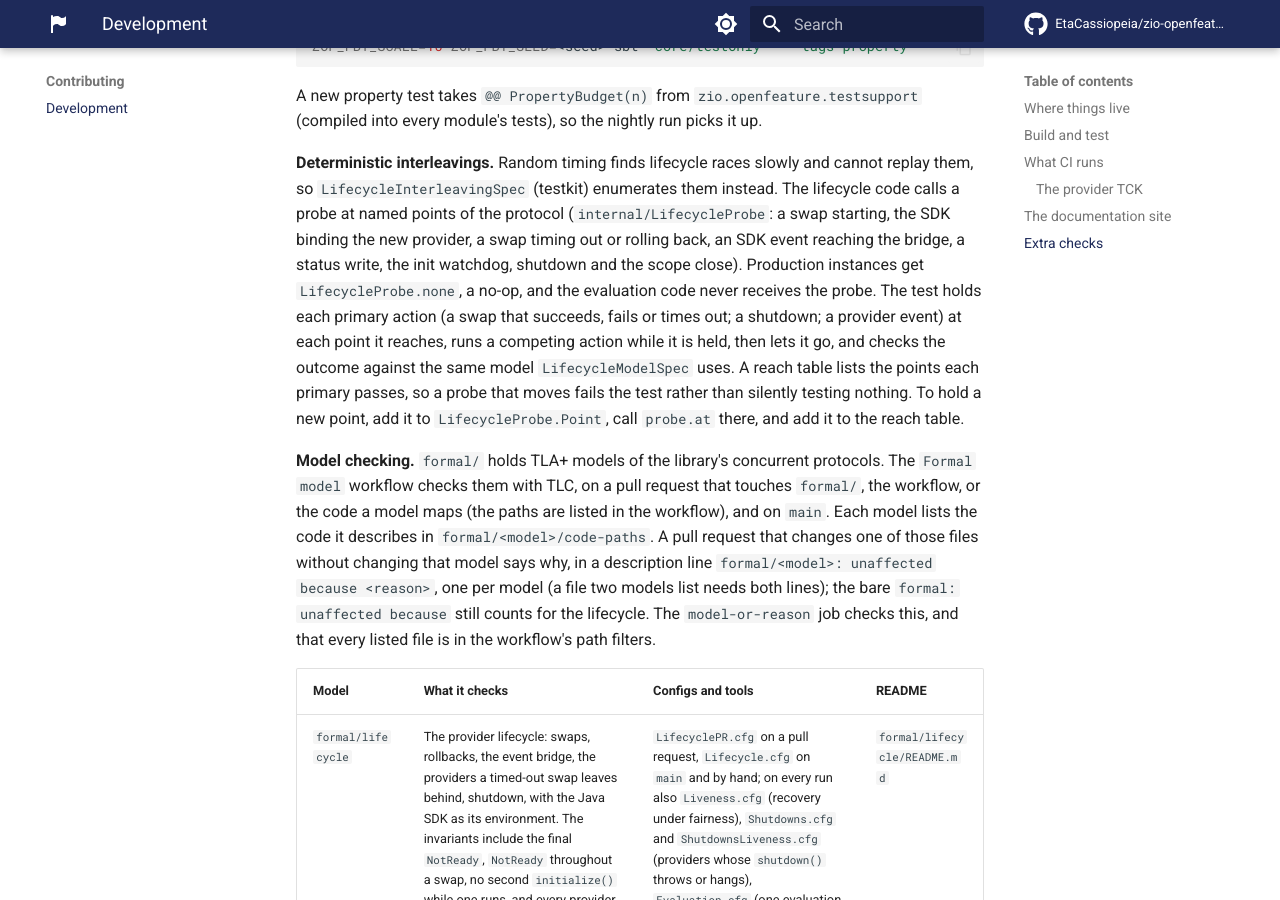
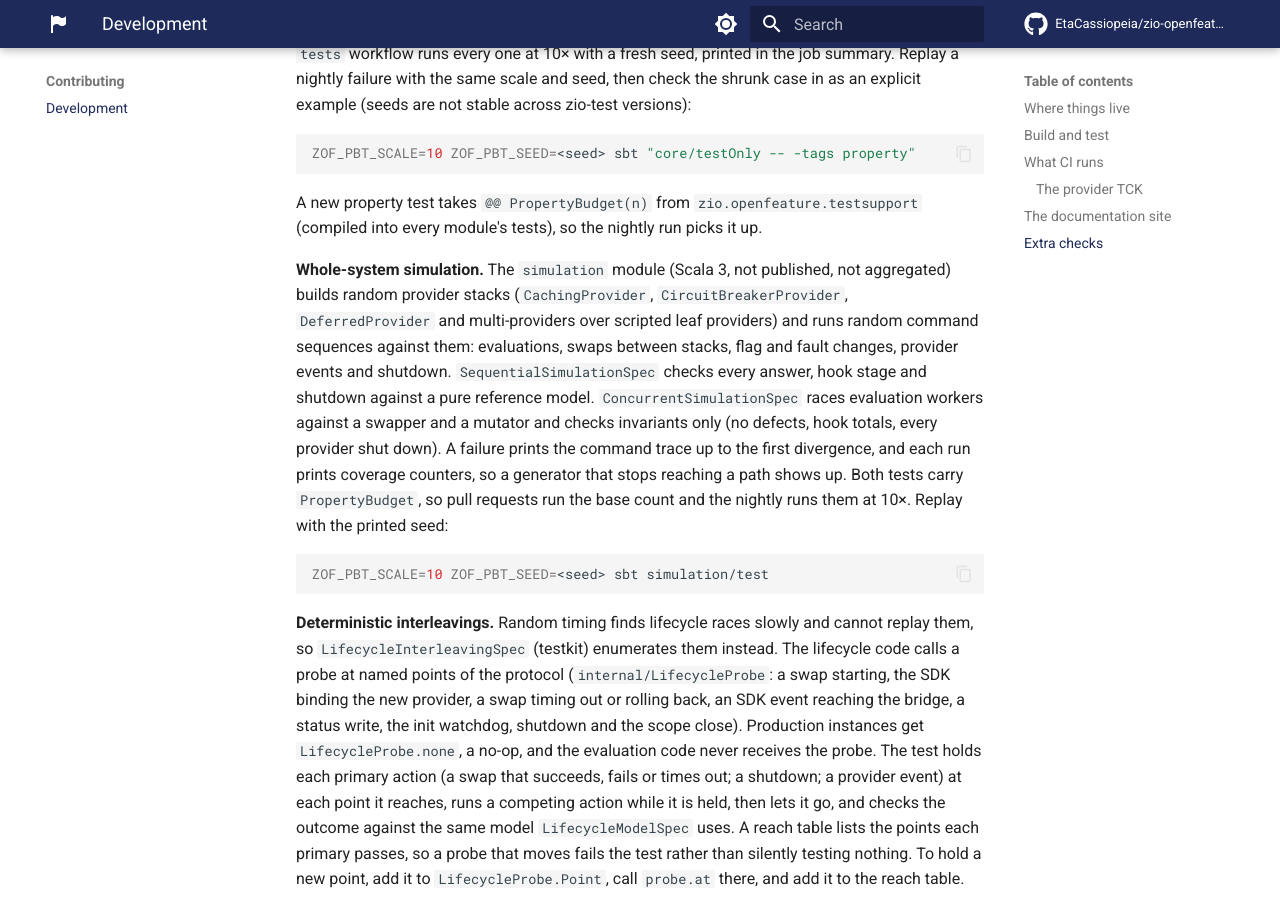
Before and after one commit to EtaCassiopeia/zio-openfeature, an MkDocs documentation site: the page built from docs/development.md, in a window 1280 px wide and 900 px high, scrolled down 4245 px. Built offline with MkDocs 1.6.1 and Material for MkDocs 9.7.7, drawn with Linux system fonts in a browser that asks for light colours; comment, search, counter and statistics services are not loaded; some of the changed text lies outside the part shown.

Commit message:
Add the whole-system simulation and campaign coverage specs (#901)
* Add the whole-system simulation and campaign coverage specs

* Allow the old provider's late initial READY in the swap identity test

````diff
--- a/docs/development.md
+++ b/docs/development.md
@@ -11,6 +11,7 @@
 | `testkit` | `TestFeatureProvider` and the test helpers |
 | `conformance`, `conformance-zio-bdd` | The OpenFeature spec's gherkin suite, run with Cucumber and with zio-bdd; `conformance-zio-bdd` also runs the provider TCK |
 | `provider-fault-tests` | Real providers under network faults (local only; see [Extra checks](#extra-checks)) |
+| `simulation` | Not published. The whole-system simulation: random provider stacks under random commands (see [Extra checks](#extra-checks)) |
 | `examples/docs`, `examples/testkit-app`, `examples/ofrep-init-timeout` | Not published. `docs` holds every code sample on this site, with tests that run them; the others are reference apps |
 
 [Under the hood](architecture.md) has the module dependency diagram.
@@ -38,11 +39,11 @@ also covers the binary-compatibility baselines.
 
 | Job | Run it locally |
 |:----|:---------------|
-| format | `sbt scalafmtCheckAll scalafmtSbtCheck providerFaultTests/scalafmtCheckAll fuzz/scalafmtCheckAll` (`providerFaultTests` and `fuzz` are not aggregated, so format them explicitly) |
+| format | `sbt scalafmtCheckAll scalafmtSbtCheck providerFaultTests/scalafmtCheckAll fuzz/scalafmtCheckAll simulation/scalafmtCheckAll` (`providerFaultTests`, `fuzz` and `simulation` are not aggregated, so format them explicitly) |
 | build and test, JDK 17, 21 and 25, Scala 2.13 and 3 | `sbt +test` |
 | binary compatibility | `sbt +mimaReportBinaryIssues tastyMiMaReportIssues`, then `.github/scripts/check-mima-filters.sh` |
 | published POMs | `sbt +checkPublishedPins +optimizely/checkOptimizelyJsonParser` |
-| examples, and the fault-test and fuzz sources | `sbt examplesOfrepInitTimeout/compile examplesTestkitApp/test examplesDocs/test providerFaultTests/Test/compile fuzz/Test/compile` |
+| examples, the fault-test and fuzz sources, and the simulation | `sbt examplesOfrepInitTimeout/compile examplesTestkitApp/test examplesDocs/test providerFaultTests/Test/compile fuzz/Test/compile simulation/test` |
 | conformance | `sbt conformance/test conformanceZioBdd/test` |
 | gherkin copies in sync (every push); upstream drift (weekly) | `.github/scripts/check-gherkin-drift.sh mirror`; `.github/scripts/check-gherkin-drift.sh upstream main` |
 | provider TCK upstream drift (weekly) | `.github/scripts/check-provider-tck-drift.sh upstream main` |
@@ -140,6 +141,20 @@ ZOF_PBT_SCALE=10 ZOF_PBT_SEED=<seed> sbt "core/testOnly -- -tags property"
 
 A new property test takes `@@ PropertyBudget(n)` from `zio.openfeature.testsupport` (compiled into every module's
 tests), so the nightly run picks it up.
+
+**Whole-system simulation.** The `simulation` module (Scala 3, not published, not aggregated) builds random provider
+stacks (`CachingProvider`, `CircuitBreakerProvider`, `DeferredProvider` and multi-providers over scripted leaf
+providers) and runs random command sequences against them: evaluations, swaps between stacks, flag and fault changes,
+provider events and shutdown. `SequentialSimulationSpec` checks every answer, hook stage and shutdown against a pure
+reference model. `ConcurrentSimulationSpec` races evaluation workers against a swapper and a mutator and checks
+invariants only (no defects, hook totals, every provider shut down). A failure prints the command trace up to the
+first divergence, and each run prints coverage counters, so a generator that stops reaching a path shows up. Both
+tests carry `PropertyBudget`, so pull requests run the base count and the nightly runs them at 10×. Replay with the
+printed seed:
+
+```sh
+ZOF_PBT_SCALE=10 ZOF_PBT_SEED=<seed> sbt simulation/test
+```
 
 **Deterministic interleavings.** Random timing finds lifecycle races slowly and cannot replay them, so
 `LifecycleInterleavingSpec` (testkit) enumerates them instead. The lifecycle code calls a probe at named points of the
--- /dev/null
+++ b/simulation/README.md
@@ -0,0 +1,20 @@
+# simulation
+
+Test-only, unpublished, Scala 3. Not in the root aggregate; run with `sbt simulation/test`.
+
+## The whole-system harness
+
+| File | Role |
+|---|---|
+| `Spec.scala`, `SimLeaf.scala` | A provider stack as data (wrappers over leaves) and the leaf that serves it |
+| `Model.scala` | Pure reference model: what each provider-level call should produce |
+| `Harness.scala`, `Runner.scala` | Run a command list against the live stack and the model; fail with a trace at the first divergence |
+| `SequentialSimulationSpec` | Every result must equal the model |
+| `ConcurrentSimulationSpec` | Evaluation workers racing a swapper and a mutator; invariants only (no defects, hook totals, ...) |
+| `Stats.scala` | Coverage counters printed per run, so a generator that stops reaching a path shows up |
+
+Scale with `ZOF_PBT_SCALE`, pin with `ZOF_PBT_SEED`; the sequential spec prints both at the start.
+
+Swaps to a stack whose name read throws before init (a Cache or Breaker over an uninitialized Multi) are skipped and
+counted as `swap.skippedNameThrows`, because a swap to one currently dies. Remove the skip in `Runner.scala`
+(`Spec.nameThrowsBeforeInit`) once a swap reads the name safely.
````
Also changed, not shown: .scalafmt.conf, 17 other files.
